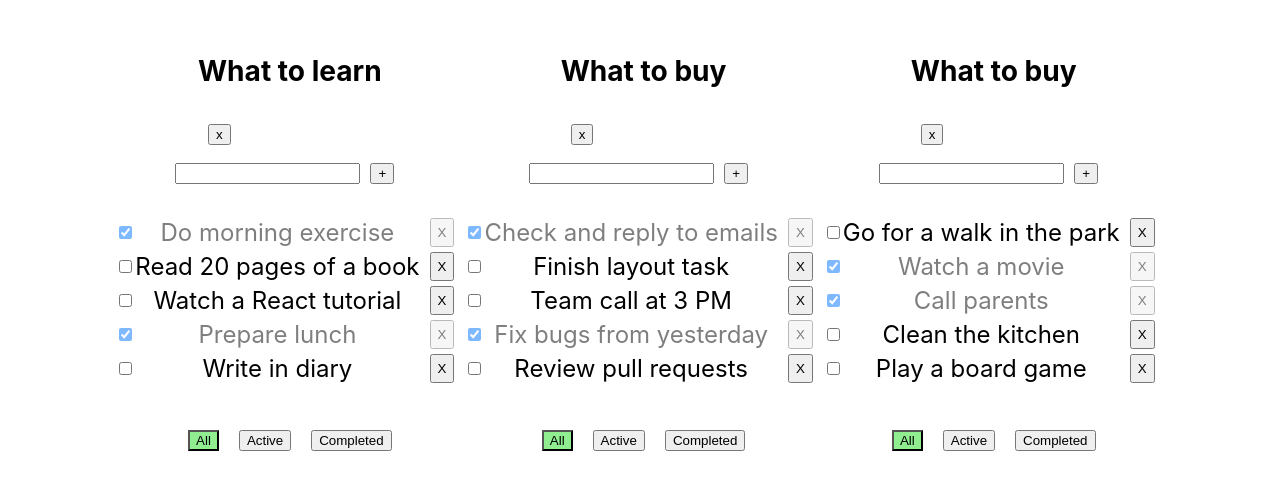
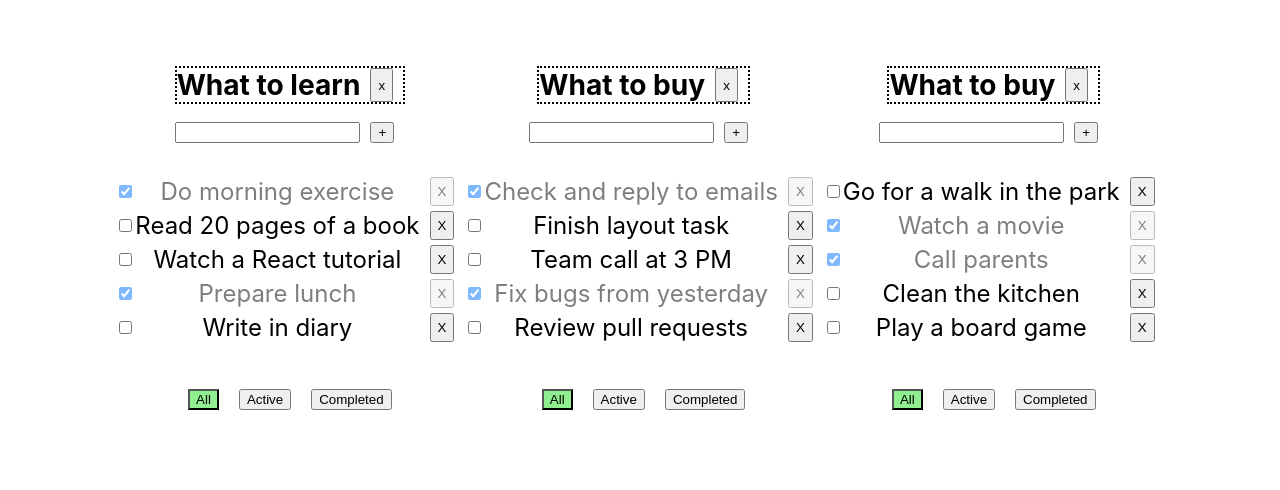
Before and after one commit to VanoKi/todolist-02, a React (Vite) app: page / in a window 1280 px wide. Shown: the part 162-652 px from the top of the page. Built offline with nearby package versions, Linux system fonts and the light colour scheme.

Commit message:
fix: styles in remove todolist title

```diff
--- a/src/App.css
+++ b/src/App.css
@@ -10,6 +10,16 @@
   justify-content: center;
   align-items: center;
   gap: 10px;
+}
+
+.app > div > :first-child {
+  border: 2px dotted black;
+  display: flex;
+  justify-content: space-between;
+}
+
+h3 {
+  margin: 0;
 }
 
 .app > div > ul {
--- a/src/App.tsx
+++ b/src/App.tsx
@@ -68,7 +68,6 @@ export const App = () => {
     setTasks({...tasks, [todolostId]:tasks[todolostId].map(el => el.id === taskId ? {...el, isDone} : el)})
   }
   const removeTodolist = (todolistID: string) => {
-    // console.log(todolistID)
     setTodolists(todolists.filter(todoList => todoList.id !== todolistID))
   }
 
```
